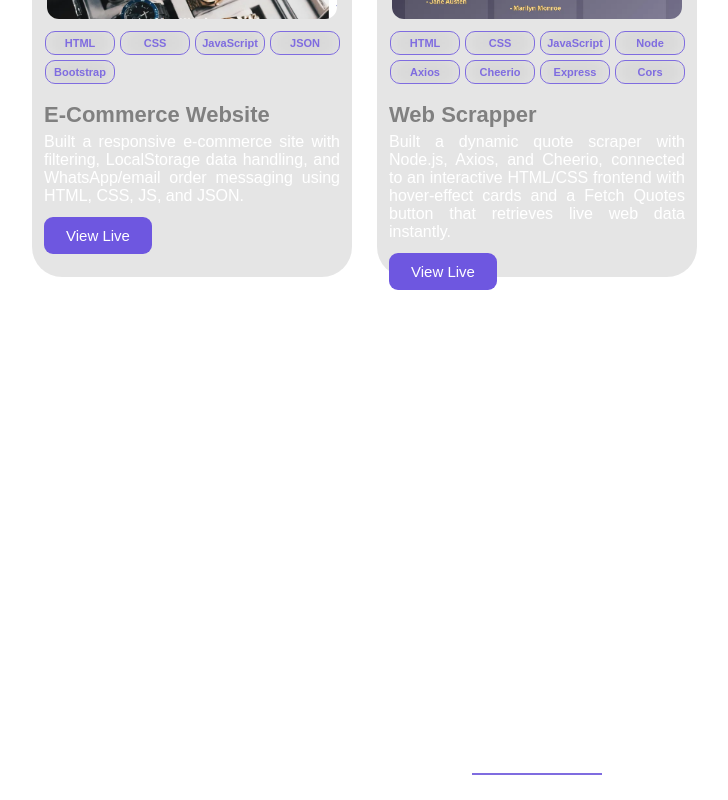
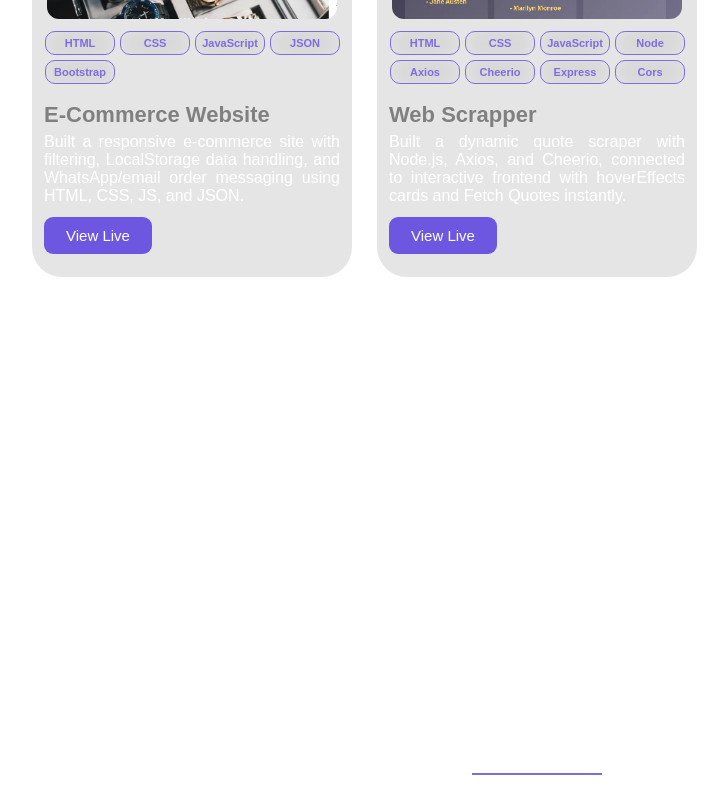
Before and after one commit to mzeeshanh-dev/frontend-portfolio, a React (Vite) app: page / in a window 1280 px wide. Shown: the part 3960-4760 px from the top of the page, without its empty margins (103-831 px from the left). Built offline with nearby package versions, Linux system fonts and the light colour scheme.

Commit message:
Full Stack Developer"

```diff
--- a/src/components/Portfolio.jsx
+++ b/src/components/Portfolio.jsx
@@ -54,7 +54,7 @@ const projects = [
     title: "Web Scrapper",
     skills: ["HTML", "CSS", "JavaScript", "Node", "Axios","Cheerio","Express","Cors"],
     description:
-      "Built a dynamic quote scraper with Node.js, Axios, and Cheerio, connected to an interactive HTML/CSS frontend with hover-effect cards and a Fetch Quotes button that retrieves live web data instantly.",
+      "Built a dynamic quote scraper with Node.js, Axios, and Cheerio, connected to interactive frontend with hoverEffects cards and Fetch Quotes instantly.",
     link: "https://web-scrapper-xmlj.onrender.com/",
   }
 ];
--- a/src/styles/Contact.css
+++ b/src/styles/Contact.css
@@ -1,8 +1,7 @@
 /* Contact.css */
 .contact-section {
-    min-height: 90vh;
+    min-height: 100vh;
     padding: 60px 20px;
-
     font-family: 'Segoe UI', sans-serif;
 }
 
```
